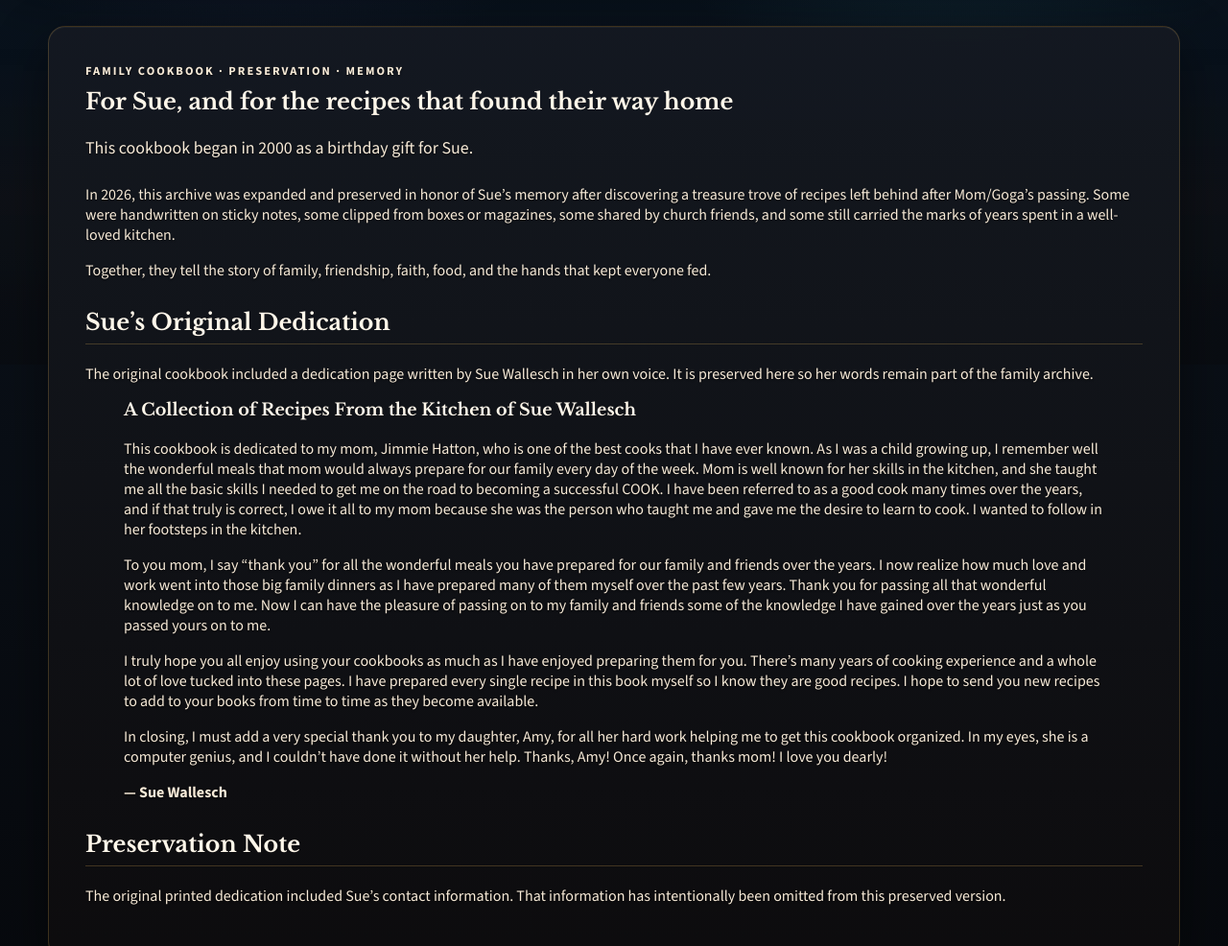
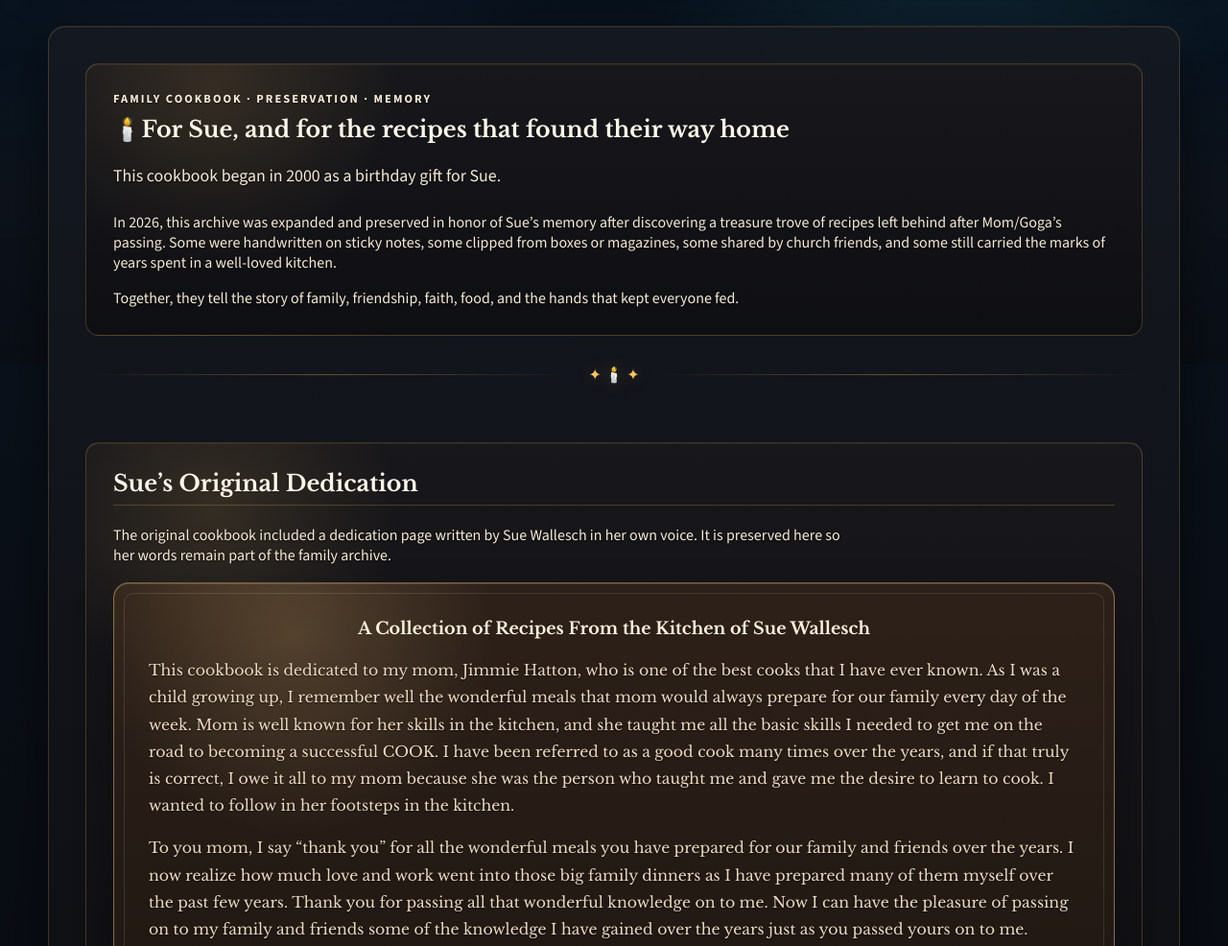
Before and after one commit to ablack2225/Flavorweaver, a plain HTML site: page docs/dedication.html in a window 1280 px wide. Shown: the part 420-1406 px from the top of the page at 96% size. Drawn offline with nearby package versions, Linux system fonts and the light colour scheme.

Commit message:
Apply heirloom dedication page layout

```diff
--- a/docs/dedication.html
+++ b/docs/dedication.html
@@ -7,6 +7,7 @@
   <link rel="stylesheet" href="styles.css?v=20260613-01" />
   <link rel="stylesheet" href="site.css?v=20260613-01" />
   <link rel="stylesheet" href="readability.css?v=20260613-01" />
+  <link rel="stylesheet" href="dedication.css?v=20260614-01" />
 </head>
 <body>
   <header class="site-topbar">
@@ -35,9 +36,10 @@
       </div>
     </section>
 
-    <section class="recipe-page-card" aria-labelledby="dedication-heading">
+    <section class="recipe-page-card dedication-page-card" aria-labelledby="dedication-heading">
+      <div class="dedication-panel dedication-panel--memory" aria-labelledby="dedication-heading">
         <p class="recipe-kicker">Family Cookbook · Preservation · Memory</p>
-      <h2 id="dedication-heading">For Sue, and for the recipes that found their way home</h2>
+        <h2 id="dedication-heading"><span class="dedication-heading-candle" aria-hidden="true">🕯️</span>For Sue, and for the recipes that found their way home</h2>
         <p class="recipe-summary">
           This cookbook began in 2000 as a birthday gift for Sue.
         </p>
@@ -51,14 +53,17 @@
           Together, they tell the story of family, friendship, faith, food, and the hands that kept
           everyone fed.
         </p>
+      </div>
 
-      <div class="recipe-section" aria-labelledby="sue-original-dedication-heading">
+      <div class="dedication-divider" aria-hidden="true">✦ 🕯️ ✦</div>
+
+      <div class="recipe-section dedication-panel" aria-labelledby="sue-original-dedication-heading">
         <h2 id="sue-original-dedication-heading">Sue’s Original Dedication</h2>
-        <p>
+        <p class="original-dedication-intro">
           The original cookbook included a dedication page written by Sue Wallesch in her own voice.
           It is preserved here so her words remain part of the family archive.
         </p>
-        <blockquote>
+        <blockquote class="original-dedication-card">
           <h3>A Collection of Recipes From the Kitchen of Sue Wallesch</h3>
           <p>
             This cookbook is dedicated to my mom, Jimmie Hatton, who is one of the best cooks that I have ever known.
@@ -84,11 +89,11 @@
             In my eyes, she is a computer genius, and I couldn’t have done it without her help.
             Thanks, Amy! Once again, thanks mom! I love you dearly!
           </p>
-          <p><strong>— Sue Wallesch</strong></p>
+          <p class="sue-signature">— Sue Wallesch</p>
         </blockquote>
       </div>
 
-      <div class="recipe-section" aria-labelledby="preservation-note-heading">
+      <div class="recipe-section dedication-panel preservation-note-card" aria-labelledby="preservation-note-heading">
         <h2 id="preservation-note-heading">Preservation Note</h2>
         <p>
           The original printed dedication included Sue’s contact information. That information has intentionally
```
Lines whose indentation alone changed are shown as unchanged.
